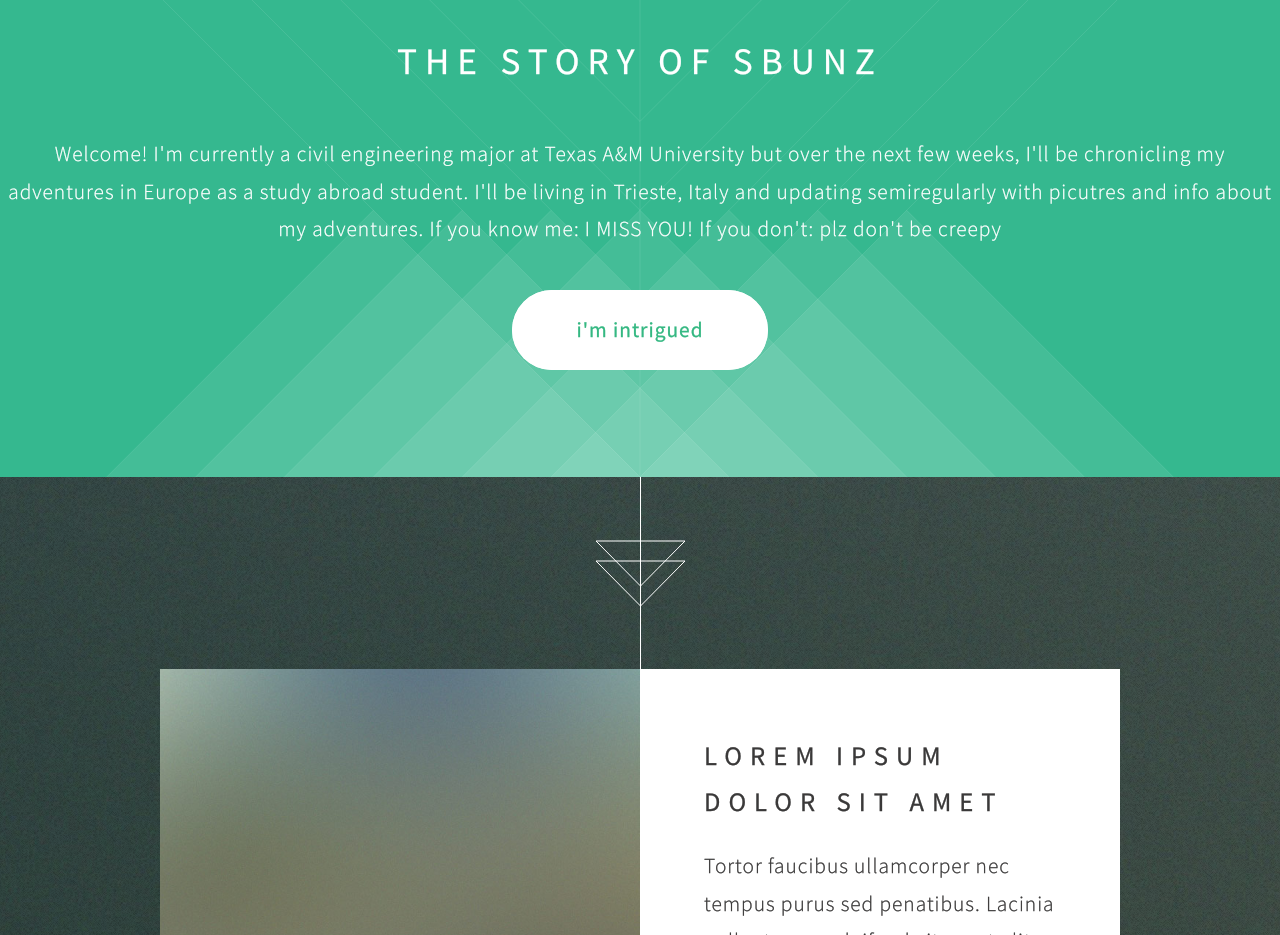
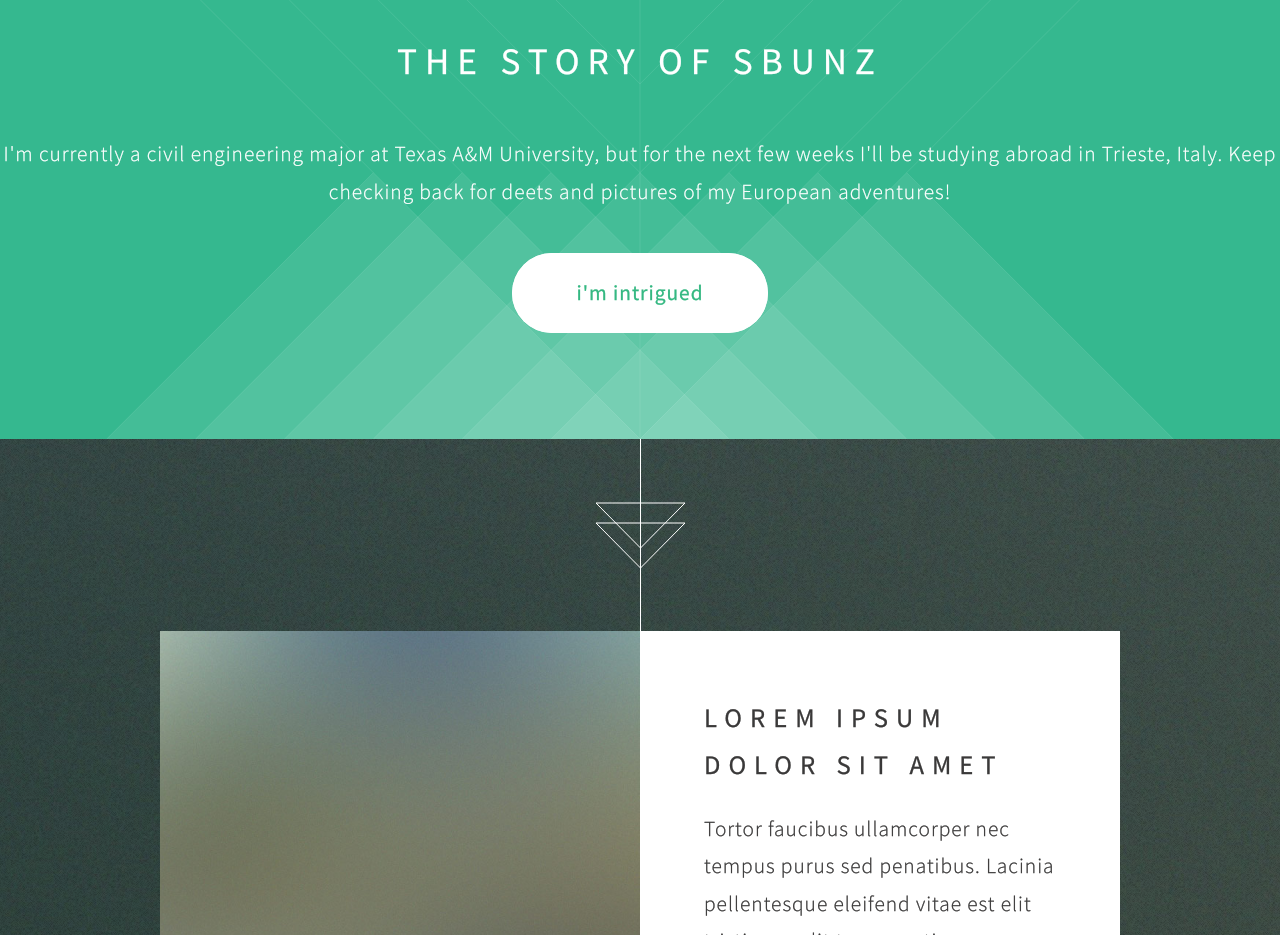
Before and after one commit to sbunz/sbunz-site, a plain HTML site: page index.html in a window 1280 px wide. Shown: the part 900-1835 px from the top of the page. Drawn offline with Linux system fonts and the light colour scheme.

Commit message:
text edits
edits to main description

```diff
--- a/index.html
+++ b/index.html
@@ -31,10 +31,9 @@
 				<header>
 					<h2>The Story of Sbunz</h2>
 				</header>
-				<p>Welcome! I'm currently a civil engineering major at Texas A&M University
-				but over the next few weeks, I'll be chronicling my adventures in Europe as a study abroad
-				student. I'll be living in Trieste, Italy and updating semiregularly with picutres and info
-				about my adventures. If you know me: I MISS YOU! If you don't: plz don't be creepy</p>
+				<p>I'm currently a civil engineering major at Texas A&M University,
+				but for the next few weeks I'll be studying abroad in Trieste, Italy. Keep
+				checking back for deets and pictures of my European adventures!</p>
 				<footer>
 					<a href="#first" class="button style2 scrolly">i'm intrigued</a>
 				</footer>
```
